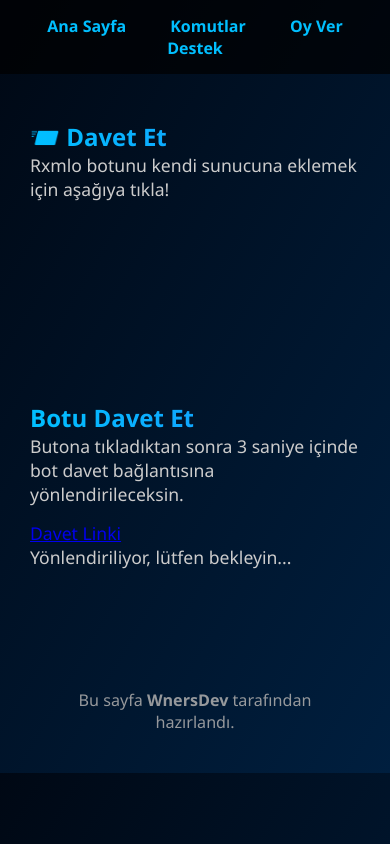
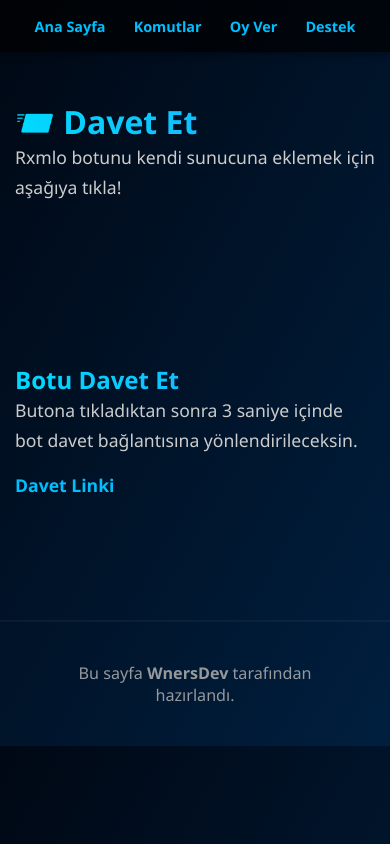
Before and after one commit to wnersdev102/RxmloSite, a plain HTML site: page davet.html in a window 390 px wide. Drawn offline with Linux system fonts and the light colour scheme.

Commit message:
Update style.css

```diff
--- a/style.css
+++ b/style.css
@@ -4,12 +4,14 @@
   box-sizing: border-box;
   scroll-behavior: smooth;
 }
+
 body {
   font-family: 'Segoe UI', sans-serif;
   background: linear-gradient(120deg, #000814, #001f3f);
   color: #fff;
   overflow-x: hidden;
 }
+
 header {
   position: fixed;
   width: 100%;
@@ -18,14 +20,18 @@ header {
   padding: 15px 0;
   text-align: center;
   z-index: 999;
+  box-shadow: 0 2px 8px rgba(0,0,0,0.4);
 }
+
 nav a {
   color: #00bfff;
   margin: 0 20px;
   text-decoration: none;
   font-weight: bold;
   position: relative;
+  transition: color 0.3s ease;
 }
+
 nav a::after {
   content: '';
   position: absolute;
@@ -36,9 +42,15 @@ nav a::after {
   bottom: -5px;
   transition: width 0.3s;
 }
+
+nav a:hover {
+  color: #1e90ff;
+}
+
 nav a:hover::after {
   width: 100%;
 }
+
 section {
   padding: 120px 30px 80px;
   max-width: 900px;
@@ -47,27 +59,83 @@ section {
   transform: translateY(50px);
   transition: all 1s ease;
 }
+
 section.visible {
   opacity: 1;
   transform: translateY(0);
 }
+
 h1, h2 {
   background: linear-gradient(90deg, #00bfff, #1e90ff);
   -webkit-background-clip: text;
   -webkit-text-fill-color: transparent;
+  /* Animasyonlu glow efekti */
+  animation: glow 3s ease-in-out infinite alternate;
 }
+
 p {
   color: #ccc;
   font-size: 1.1rem;
+  line-height: 1.7;
 }
+
 .footer {
   text-align: center;
   padding: 40px;
   font-size: 1rem;
   color: #aaa;
   animation: pulse 3s infinite;
+  border-top: 1px solid rgba(255,255,255,0.1);
+  margin-top: 60px;
 }
+
+.loading-text {
+  display: none;
+  color: #00bfff;
+  font-weight: 600;
+  text-align: center;
+  margin-top: 15px;
+  font-size: 1rem;
+}
+
+a {
+  color: #00bfff;
+  font-weight: 600;
+  text-decoration: none;
+  transition: color 0.3s ease;
+}
+
+a:hover {
+  color: #1e90ff;
+}
+
+/* Animasyonlar */
 @keyframes pulse {
   0%, 100% { opacity: 0.8; transform: scale(1); }
   50% { opacity: 1; transform: scale(1.02); }
 }
+
+@keyframes glow {
+  0% {
+    filter: brightness(1);
+  }
+  100% {
+    filter: brightness(1.6);
+  }
+}
+
+/* Responsive */
+@media (max-width: 600px) {
+  nav a {
+    margin: 0 12px;
+    font-size: 0.9rem;
+  }
+
+  section {
+    padding: 100px 15px 60px;
+  }
+
+  h1 {
+    font-size: 2rem;
+  }
+}
```
